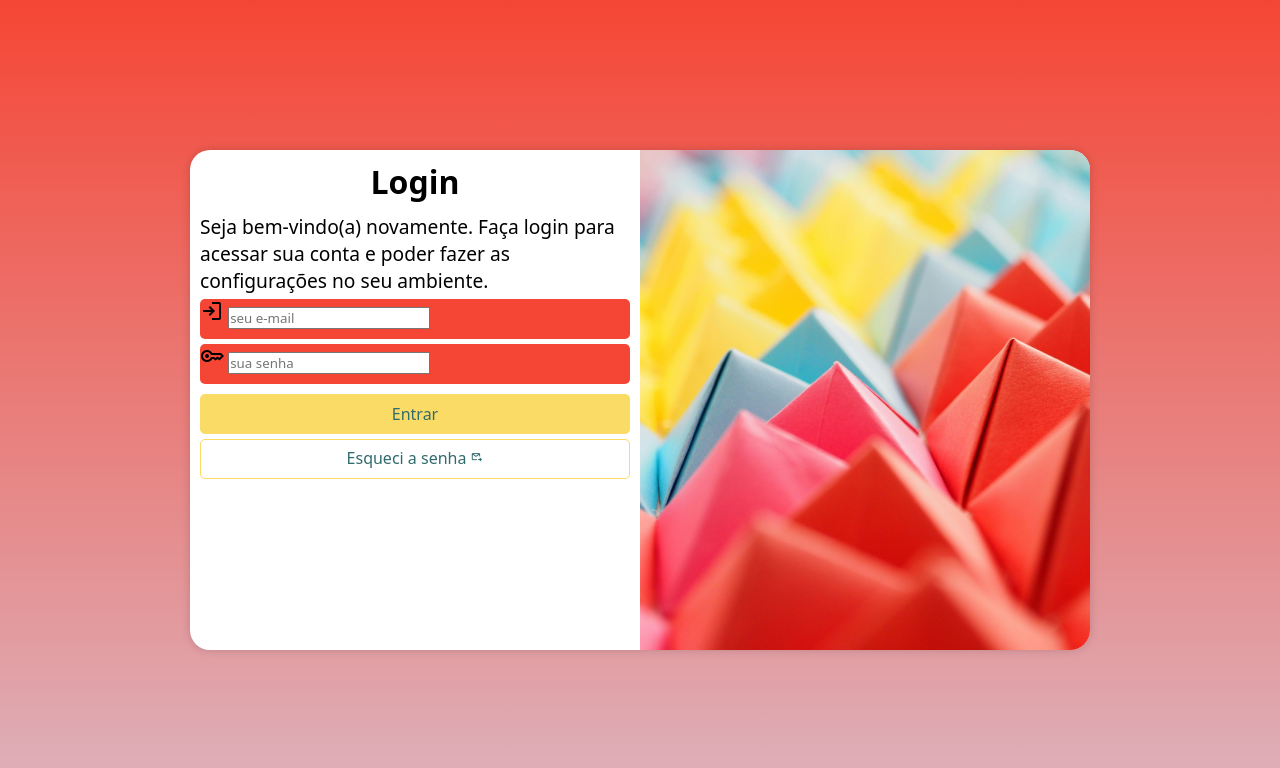
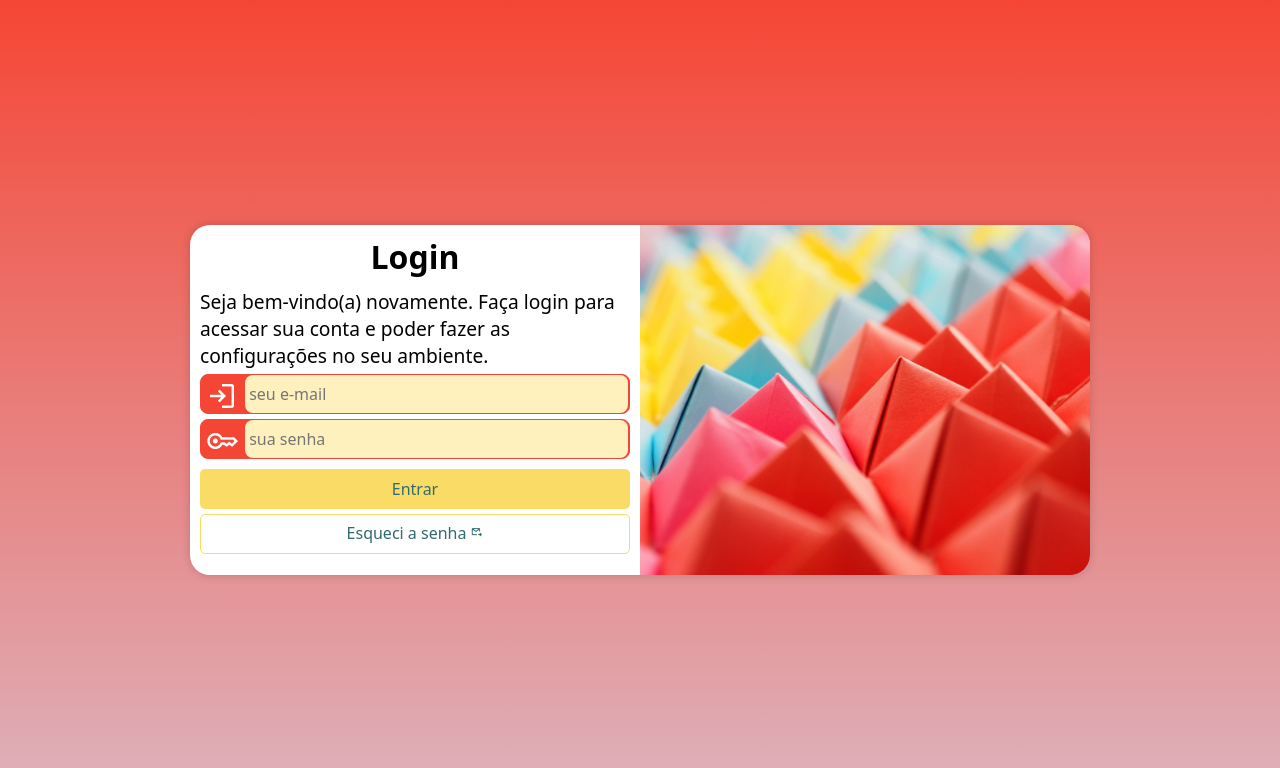
Before and after one commit to fernandanogueira7/projeto-login, a plain HTML site: page index.html in a window 1280 px wide. Drawn offline with nearby package versions, Linux system fonts and the light colour scheme.

Commit message:
final do projeto

```diff
--- a/estilos/media-query.css
+++ b/estilos/media-query.css
@@ -9,6 +9,7 @@
 
     section#login {
         width: 80vw;
+        height: 290px;
     }
 
     section#login > div#imagem {
@@ -31,6 +32,7 @@
 
     section#login {
         width: 900px;
+        height: 350px;
     }
 
     section#login > div#imagem {
--- a/estilos/style.css
+++ b/estilos/style.css
@@ -31,7 +31,7 @@ section#login {
     position: absolute;
     top: 50%;
     left: 50%;
-    transform: translate(-50%, -50%);
+
     overflow: hidden; /*tudo que estiver fora da borda, vai ficar escondido*/
 
     background-color: white;
@@ -40,6 +40,7 @@ section#login {
     border-radius: 20px;
     box-shadow: 0px 0px 10px rgba(0, 0, 0, 0.164);
 
+    transform: translate(-50%, -50%);
     transition: width 0.3s, height 0.3s;
     transition-timing-function: ease;
 }
@@ -67,15 +68,39 @@ div#formulario > p {
 
 form > div.campo {
     background-color: #f54635;
+    border: 1px solid #f54635;
     display: block;
     width: 100%;
     height: 40px;
-    border-radius: 5px;
+    border-radius: 8px;
     margin: 5px 0px; /*a de cima e a de baixo fica com 5px, a de esquerda e da direita ficam com 0px*/
 }
 
 div.campo > label {
     display: none;
+}
+
+div.campo > span {
+    color: white;
+    font-size: 2em;
+    width: 40px;
+    padding: 5px;
+}
+
+div.campo > input {
+    background-color: #fff1bd;
+    font-size: 1em;
+    width: calc(100% - 45px);
+    height: 100%;
+    border: 0px;
+    border-radius: 8px;
+    padding: 4px;
+    transform: translateY(-12px); /*sempre que houver transformação, faça na ultima linha*/
+}
+
+div.campo > input:focus-within {
+    background-color: white;
+    color: black;
 }
 
 form > input[type=submit] {
```
